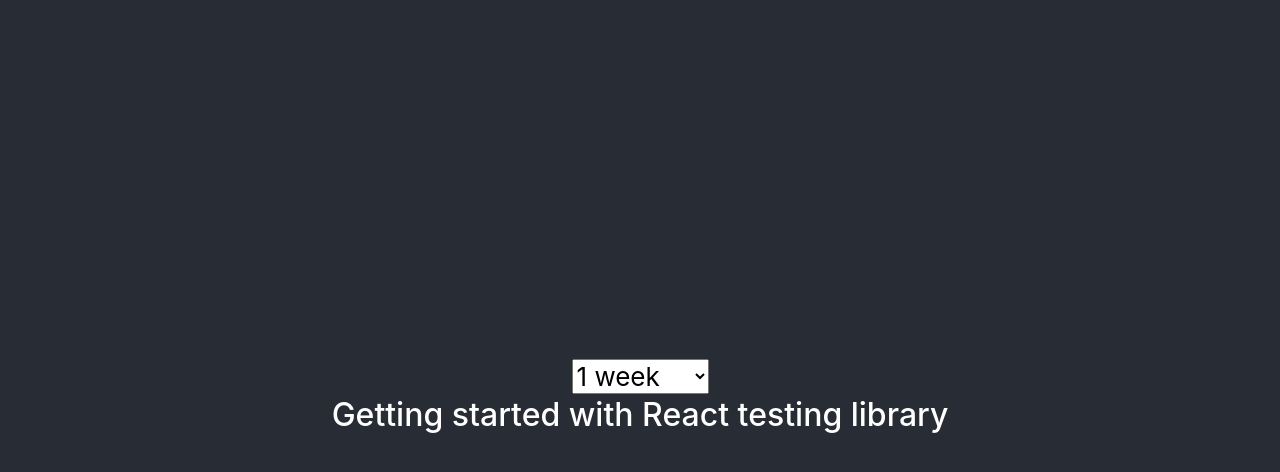
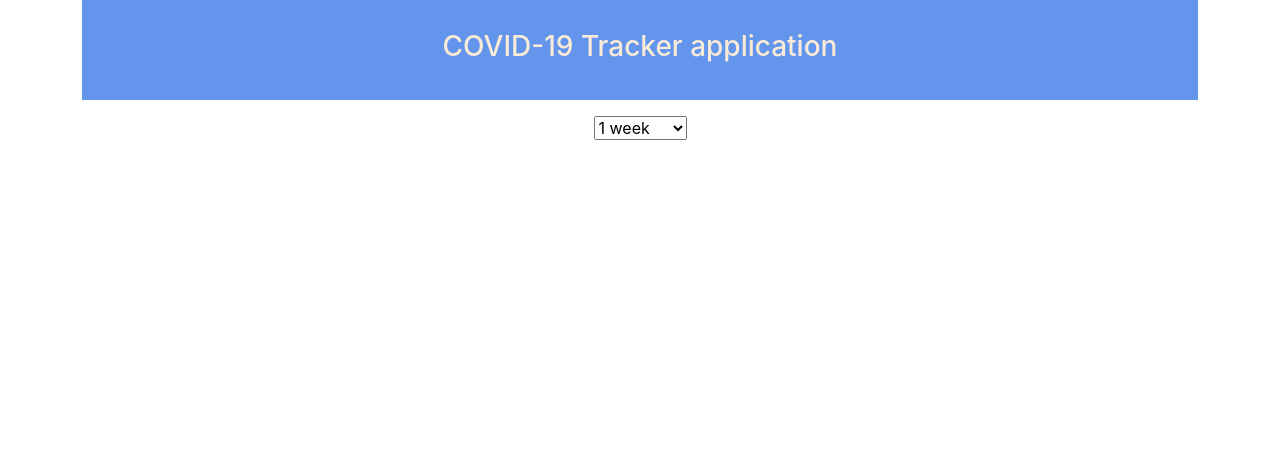
Before and after one commit to bhaskargogs/pandemic-tracking-application, a React (Create React App) app: page / in a window 1280 px wide. Shown: the top 472 px of the page. Built offline with nearby package versions, Linux system fonts and the light colour scheme.

Commit message:
Updated App unit tests

```diff
--- a/src/App.scss
+++ b/src/App.scss
@@ -1,38 +1,6 @@
 .App {
-  text-align: center;
+  background-color: #6495ed;
+  color: #faebd7;
+  height: 100px;
+  padding-top: 30px;
 }
-
-.App-logo {
-  height: 40vmin;
-  pointer-events: none;
-}
-
-@media (prefers-reduced-motion: no-preference) {
-  .App-logo {
-    animation: App-logo-spin infinite 20s linear;
-  }
-}
-
-.App-header {
-  background-color: #282c34;
-  min-height: 100vh;
-  display: flex;
-  flex-direction: column;
-  align-items: center;
-  justify-content: center;
-  font-size: calc(10px + 2vmin);
-  color: white;
-}
-
-.App-link {
-  color: #61dafb;
-}
-
-@keyframes App-logo-spin {
-  from {
-    transform: rotate(0deg);
-  }
-  to {
-    transform: rotate(360deg);
-  }
-}
--- a/src/App.tsx
+++ b/src/App.tsx
@@ -4,11 +4,9 @@
 
 const App: React.FC = () => {
   return (
-    <div className="App">
-      <header className="App-header">
-        <DisplayIncidence />
-        <h2>Getting started with React testing library</h2>
-      </header>
+    <div className="container">
+      <h3 className="justify-content-center d-flex App">COVID-19 Tracker application</h3>
+      <DisplayIncidence />
     </div>
   )
 }
--- a/src/components/DisplayIncidence/DisplayIncidence.tsx
+++ b/src/components/DisplayIncidence/DisplayIncidence.tsx
@@ -15,7 +15,7 @@
     dispatch(selectFrequency(event.target.value as number))
   }
   return (
-    <div className="DisplayIncidence">
+    <div className="m-3 d-flex justify-content-center">
       <select value={days} onChange={daysHandler}>
         {daysList.map((frequency: Day) => (
           <option key={frequency.id} value={frequency.value}>
```
Also changed, not shown: 1 other file (tests, documents, lock files or other folders).
